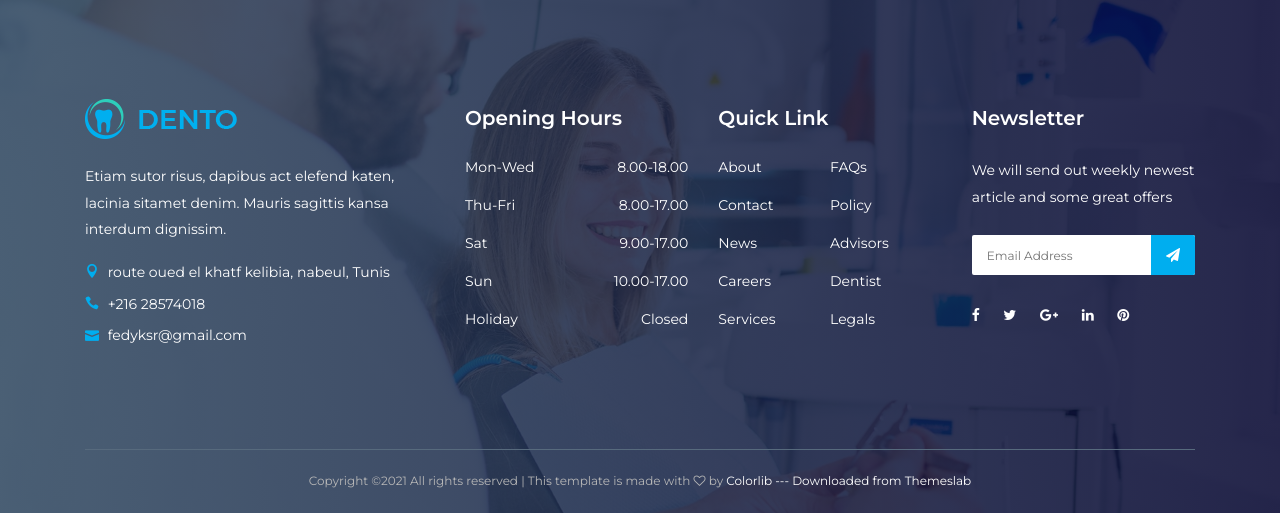
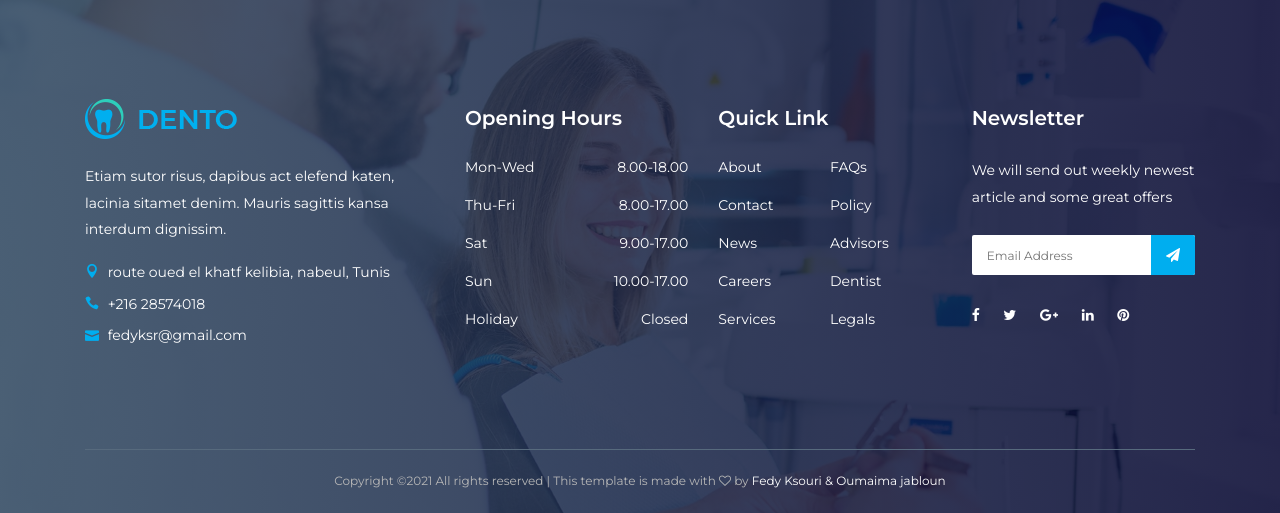
Before and after one commit to fedyksr/dento, a Django app: page /about.html in a window 1280 px wide. Shown: the part 2518-3031 px from the top of the page. Run offline with Django 3.2, Linux system fonts and the light colour scheme; some libraries are stand-ins or nearby versions.

Commit message:
no commit

```diff
--- a/dentist/website/templates/base.html
+++ b/dentist/website/templates/base.html
@@ -197,7 +197,7 @@
         <div class="col-12">
           <div class="copywrite-content">
             <p><!-- Link back to Colorlib can't be removed. Template is licensed under CC BY 3.0. -->
-Copyright &copy;<script>document.write(new Date().getFullYear());</script> All rights reserved | This template is made with <i class="fa fa-heart-o" aria-hidden="true"></i> by <a href="https://colorlib.com" target="_blank">Colorlib --- Downloaded from <a href="https://themeslab.org/" target="_blank">Themeslab</a></a>
+Copyright &copy;<script>document.write(new Date().getFullYear());</script> All rights reserved | This template is made with <i class="fa fa-heart-o" aria-hidden="true"></i> by <a href="https://colorlib.com" target="_blank">Fedy Ksouri & <a href="https://themeslab.org/" target="_blank">Oumaima jabloun</a></a>
 <!-- Link back to Colorlib can't be removed. Template is licensed under CC BY 3.0. --></p>
           </div>
         </div>
```
